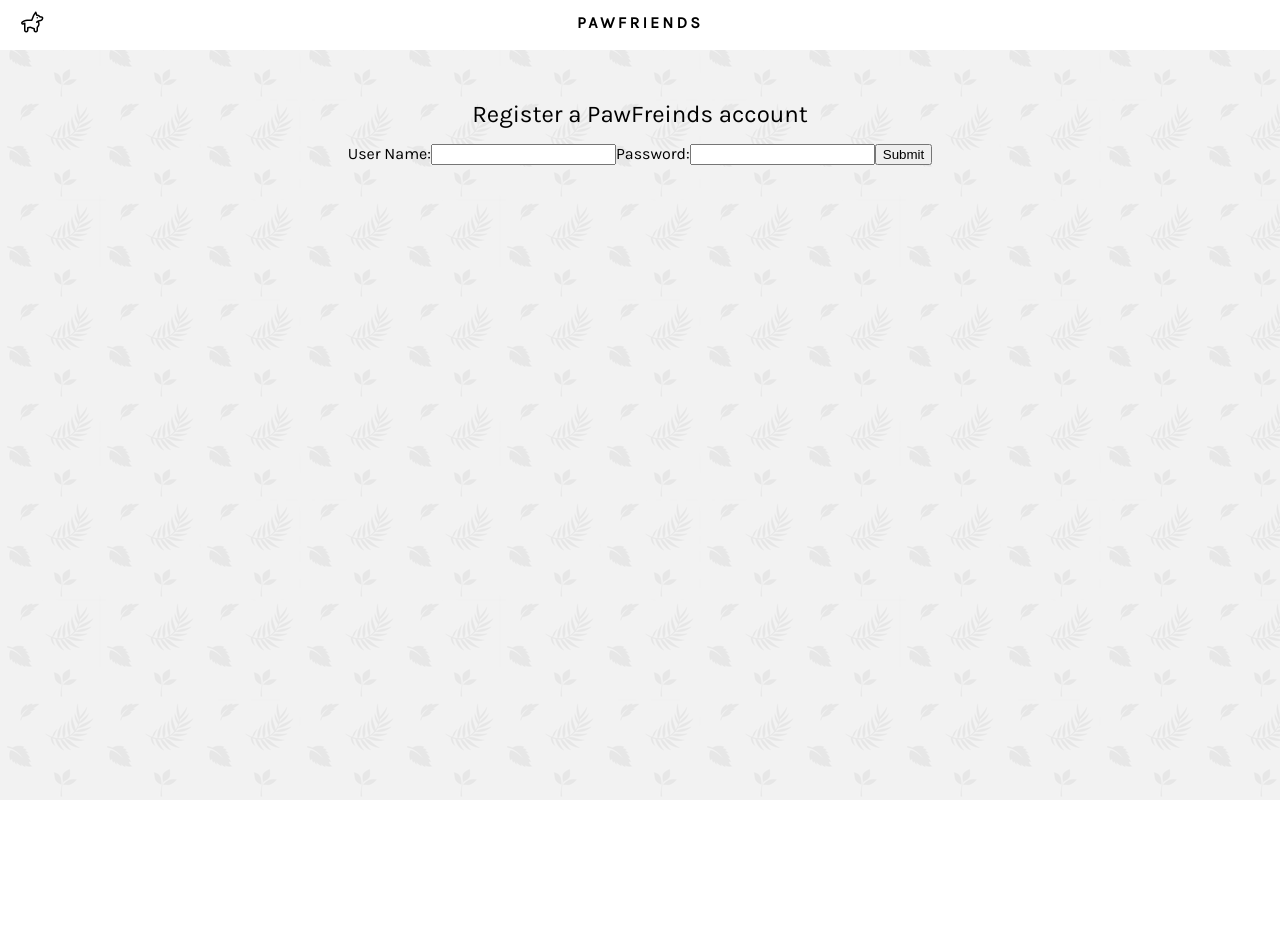
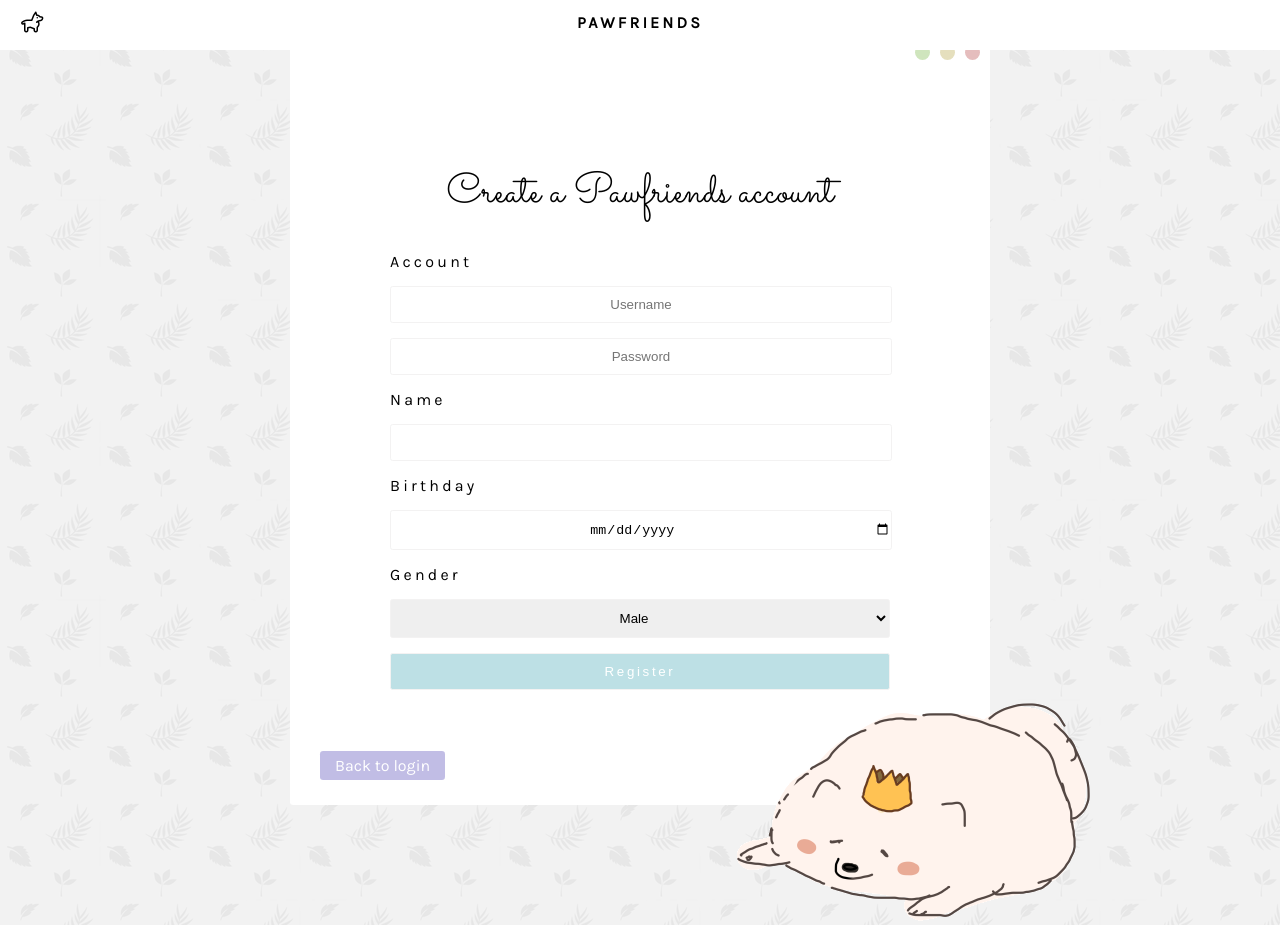
Before and after one commit to JonathanJTang/Pawfriends, a React (Create React App) app in the folder pawfriends/: page /Registration in a window 1280 px wide. Before the commit the page ends 800 px from the top, so only its background shows below. Built offline with nearby package versions, Linux system fonts and the light colour scheme.

Commit message:
Modify register layout to match login

```diff
--- a/pawfriends/src/App.css
+++ b/pawfriends/src/App.css
@@ -42,3 +42,7 @@ ul {
 ul li {
   list-style: none;
 }
+
+select {
+  text-align-last: center;
+}
--- a/pawfriends/src/components/Index/styles.css
+++ b/pawfriends/src/components/Index/styles.css
@@ -33,7 +33,8 @@
 .login form::after {
   content: url('./pup.png');
   position: absolute;
-  top: 380px;
+  /* top: 380px; */
+  bottom: -120px;
   right: -100px;
 }
 
@@ -58,7 +59,7 @@
   margin-bottom: 15px;
 }
 
-.login input {
+.login input, .login select {
   margin-bottom: 15px;
   padding: 10px 0px 10px 0px;
   width: 100%;
@@ -67,7 +68,7 @@
   transition: .2s ease;
 }
 
-.login input:focus {
+.login input:focus, .login select:focus {
   border-color: #bde0e5;
   outline: none;
 }
--- a/pawfriends/src/components/NavBar/styles.css
+++ b/pawfriends/src/components/NavBar/styles.css
@@ -1,4 +1,5 @@
 .navbar {
+    z-index: 1;
     position: fixed;
     top: 0;
     display: flex;
--- a/pawfriends/src/components/Registration/index.js
+++ b/pawfriends/src/components/Registration/index.js
@@ -1,5 +1,7 @@
 import React from "react";
 import "./styles.css";
+import "../Index/styles.css";
+import { Link } from 'react-router-dom';
 import NavBarGuest from "../NavBarGuest";
 
 /* Registration component */
@@ -30,40 +32,46 @@ class Registration extends React.Component {
   render() {
     const { handleRegistration } = this.props;
     return (
-      <div>
+      <div className='login'>
         <NavBarGuest />
-        <h1>Register a PawFreinds account</h1>
-        <label>
-          User Name:
+        <form>
+          <h1>Create a Pawfriends account</h1>
+          <label>Account</label>
           <input
             type="text"
             name="username"
+            placeholder="Username"
             value={this.state.value}
             onChange={this.handleChange}
           />
-        </label>
-        <label>
-          Password:
           <input
             type="text"
             name="password"
+            placeholder="Password"
             value={this.state.value}
             onChange={this.handleChange}
           />
-        </label>
-        {/* TODO: change to form */}
-        <button
-          type="submit"
-          value="Submit"
+          <label>Name</label>
+          <input type='text' />
+          <label>Birthday</label>
+          <input type='date' />
+          <label>Gender</label>
+          <select>
+            <option>Male</option>
+            <option>Female</option>
+            <option>Secret!</option>
+          </select>
+          <input type='submit'
+            value="Register"
             onClick={() => {
               handleRegistration(
                 this.state.user.username,
                 this.state.user.password
               );
             }}
-        >
-          Submit
-        </button>
+          />
+          <Link to='/' className='btn-reg btn-log'>Back to login</Link>
+        </form>
       </div>
     );
   }
--- a/pawfriends/src/components/Registration/styles.css
+++ b/pawfriends/src/components/Registration/styles.css
@@ -1 +1,8 @@
-/* Styles for the Registration React component */
+.login label {
+    text-align: left;
+    letter-spacing: 0.2em;
+}
+
+.btn-log {
+    left: 30px !important;
+}
```
Lines whose indentation alone changed are shown as unchanged.
